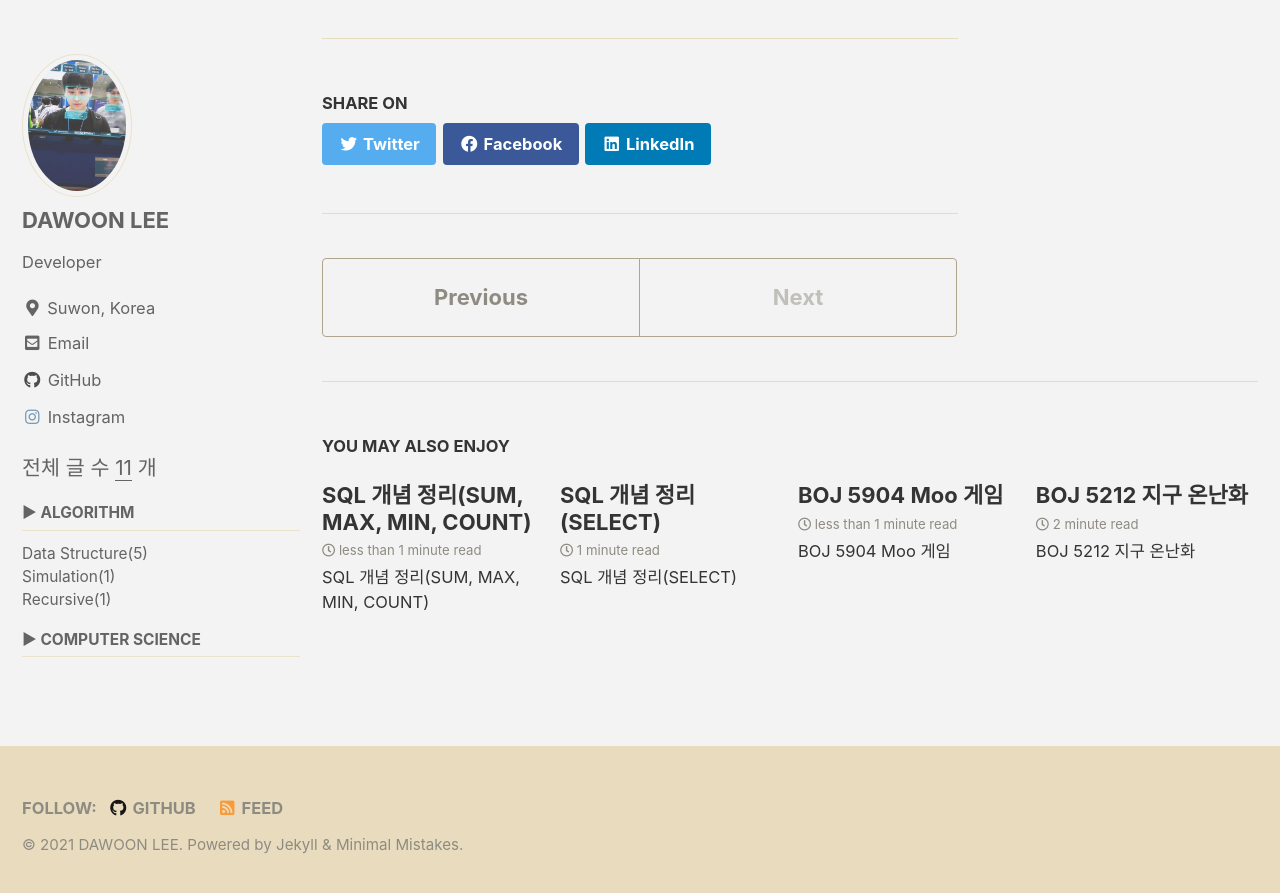
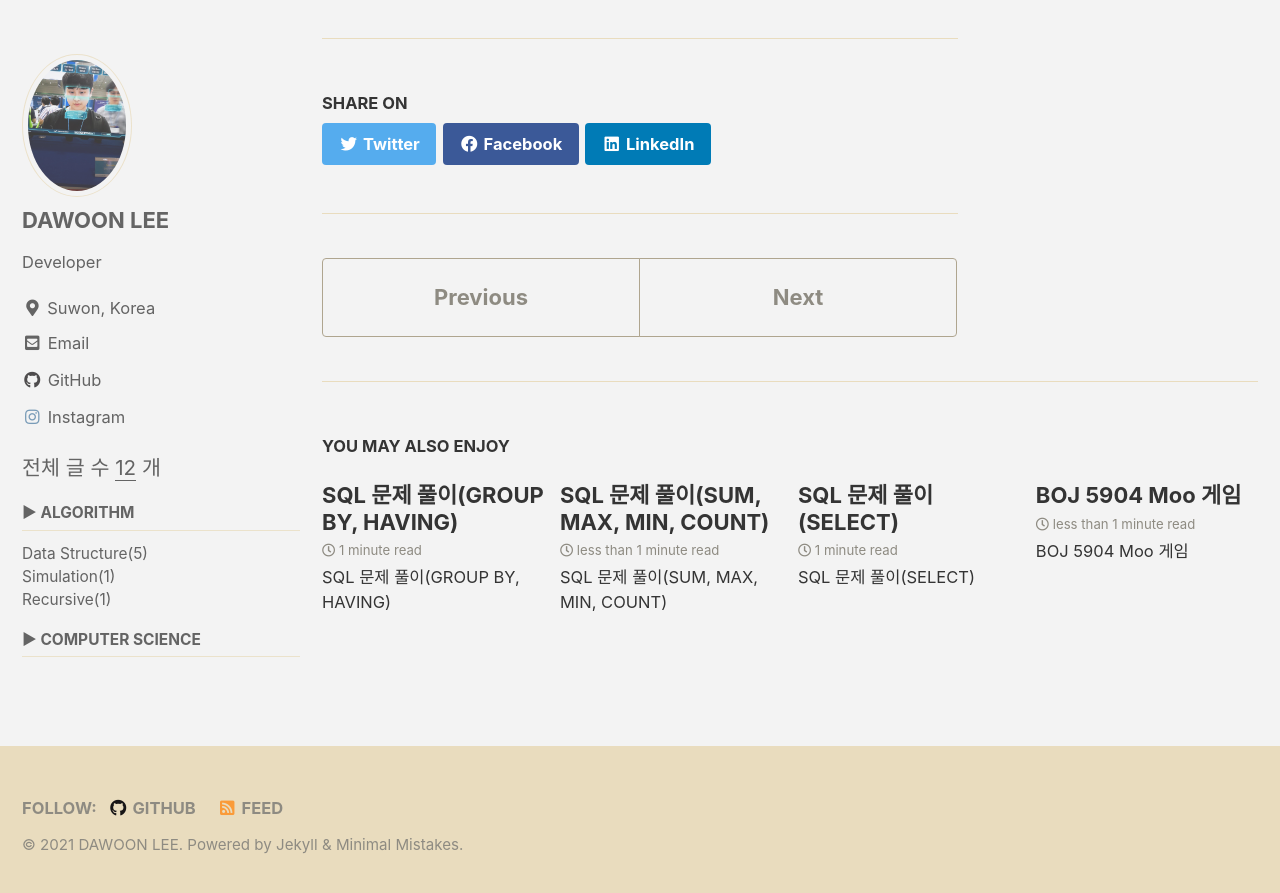
Before and after one commit to rhdrlvnd/rhdrlvnd.github.io, a Jekyll site: the page built from _posts/Sql/2021-01-02-sql-basic3.md, in a window 1280 px wide and 900 px high, scrolled down 1703 px. Shown: the top 893 px of the window. Built offline with Jekyll 4.4.1, drawn with Linux system fonts in a browser that asks for light colours; cached includes are drawn as plain includes; part of the change alters nothing that is shown; some of the changed text lies outside the part shown.

Commit message:
post upload

````diff
--- a/_posts/Sql/2020-12-30-sql-basic1.md
+++ b/_posts/Sql/2020-12-30-sql-basic1.md
@@ -1,6 +1,6 @@
 ---
-title:  SQL 개념 정리(SELECT)
-excerpt: SQL 개념 정리(SELECT)
+title:  SQL 문제 풀이(SELECT)
+excerpt: SQL 문제 풀이(SELECT)
 search: true
 categories:
   - sql
--- a/_posts/Sql/2021-01-01-sql-basic2.md
+++ b/_posts/Sql/2021-01-01-sql-basic2.md
@@ -1,6 +1,6 @@
 ---
-title:  SQL 개념 정리(SUM, MAX, MIN, COUNT)
-excerpt: SQL 개념 정리(SUM, MAX, MIN, COUNT)
+title:  SQL 문제 풀이(SUM, MAX, MIN, COUNT)
+excerpt: SQL 문제 풀이(SUM, MAX, MIN, COUNT)
 search: true
 categories:
   - sql
--- a/_posts/Sql/2021-01-02-sql-basic3.md
+++ b/_posts/Sql/2021-01-02-sql-basic3.md
@@ -1,6 +1,6 @@
 ---
-title:  SQL 개념 정리(IS NULL)
-excerpt: SQL 개념 정리(IS NULL)
+title:  SQL 문제 풀이(IS NULL)
+excerpt: SQL 문제 풀이(IS NULL)
 search: true
 categories:
   - sql
--- /dev/null
+++ b/_posts/Sql/2021-01-02-sql-basic4.md
@@ -0,0 +1,99 @@
+---
+title:  SQL 문제 풀이(GROUP BY, HAVING)
+excerpt: SQL 문제 풀이(GROUP BY, HAVING)
+search: true
+categories:
+  - sql
+tags:
+  - sql
+last_modified_at: 2021-01-02T15:00:00+09:00
+---
+
+
+
+# GROUP BY, HAVING
+
+- SQL 데이터 중 같은 내용일 경우 group을 지어주는 함수!
+
+
+
+[Programmers](https://programmers.co.kr/)에서문제를 하나씩 풀이하며 기초를 다져보자!!
+
+
+
+### 1. 고양이와 개는 몇 마리 있을까
+[LINK](https://programmers.co.kr/learn/courses/30/lessons/59040)
+
+- 이름으로 group을 지어서 푸는 문제
+- GROUP BY(ANIMAL_TYPE) 을 실행할 경우 같은 타입의 동물끼리 뭉치게 된다.
+- DISTINCT는 주로 UNIQUE(중복을 제거)한 컬럼이나 레코드를 조회하는 경우 사용한다.
+- cat이 먼저 나와야하기에 order by도 꼭 빼먹으면 안된다!
+- 풀이
+
+```sql
+SELECT ANIMAL_TYPE, COUNT(ANIMAL_TYPE) as count
+FROM ANIMAL_INS
+GROUP BY ANIMAL_TYPE
+ORDER BY ANIMAL_TYPE ASC
+```
+
+
+
+### 2. 동명 동물 수 찾기
+[LINK](https://programmers.co.kr/learn/courses/30/lessons/59041)
+
+- 1번 문제와 반대! WHERE에 NOT을 넣어주자~
+- WHERE 절에서는 집계함수를 사용 할 수 없다.
+- HAVING 절은 집계함수를 가지고 조건비교를 할 때 사용한다.
+- 풀이
+
+```sql
+SELECT NAME, COUNT(NAME) as 'COUNT'
+FROM ANIMAL_INS
+WHERE NOT NAME IS NULL
+GROUP BY NAME
+HAVING COUNT(NAME) > 1
+ORDER BY NAME
+```
+
+
+
+### 3. 입양 시각 구하기(1)
+
+[LINK](https://programmers.co.kr/learn/courses/30/lessons/59412)
+
+- DATETIME에서 year, month, day등 원하는 정보를 뽑아내려면 year(datettime), month(datetime) 처럼 사용하면 된다.
+- 풀이
+
+```sql
+SELECT HOUR(DATETIME) as HOUR, COUNT(ANIMAL_ID) AS COUNT
+FROM ANIMAL_OUTS
+GROUP BY HOUR
+HAVING HOUR > 8 AND HOUR < 20
+ORDER BY HOUR
+```
+
+
+
+### 4. 입양 시각 구하기(2)
+
+[LINK](https://programmers.co.kr/learn/courses/30/lessons/59413)
+
+- 이 문제는 꽤나 어려웠다.
+- 없는 시간까지 체크해주어야 하기 때문에 변수를 활용하여야 한다.
+- set @변수명 := 데이터; 를 하면 데이터 값을 가진 변수명이 선언된다. := 는 =라고 생각하면 된다.
+- 풀이
+
+```sql
+set @hour := -1;
+SELECT (@hour := @hour + 1) as 'HOUR',
+       (SELECT COUNT(*) FROM ANIMAL_OUTS WHERE HOUR(DATETIME) = @hour) AS 'COUNT'
+FROM ANIMAL_OUTS
+WHERE @hour < 23;
+```
+
+
+
+- REVIEW
+
+  set @변수명 := 데이터; 꼭 기억하자!
````
